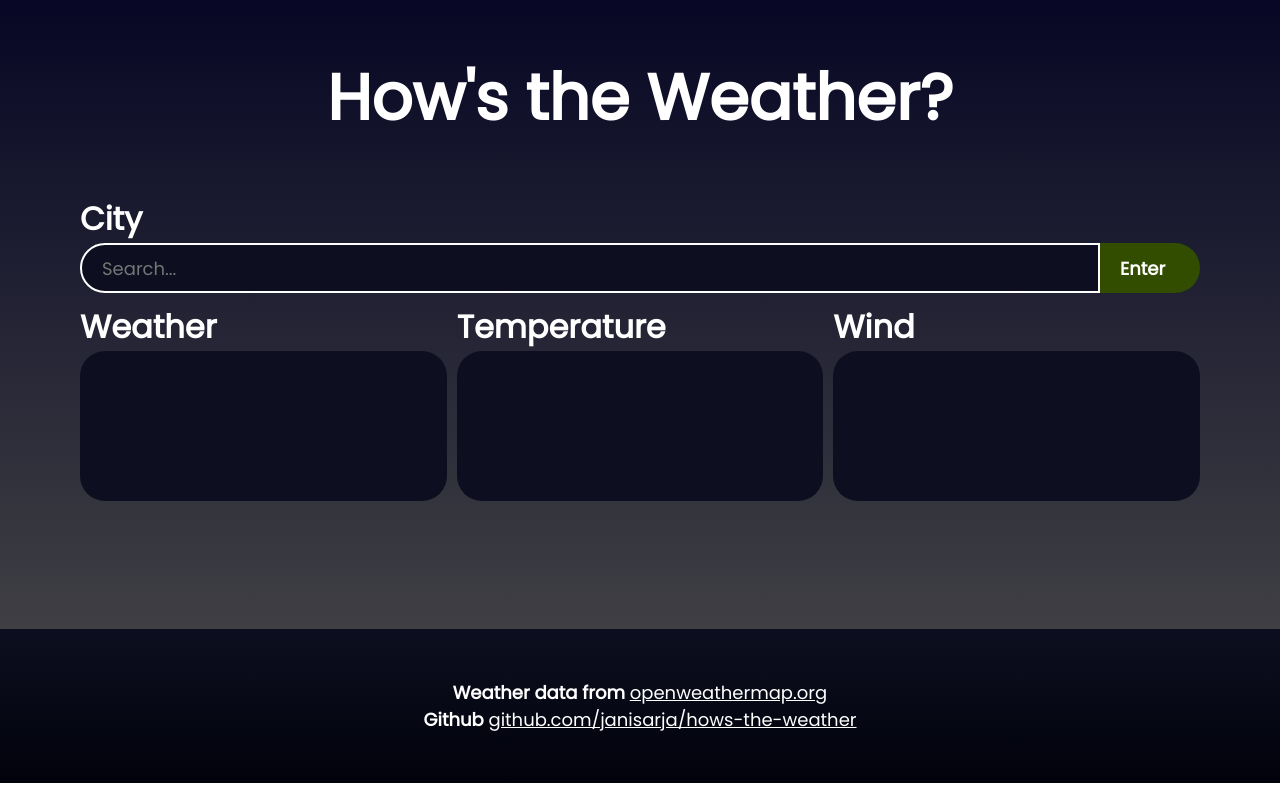
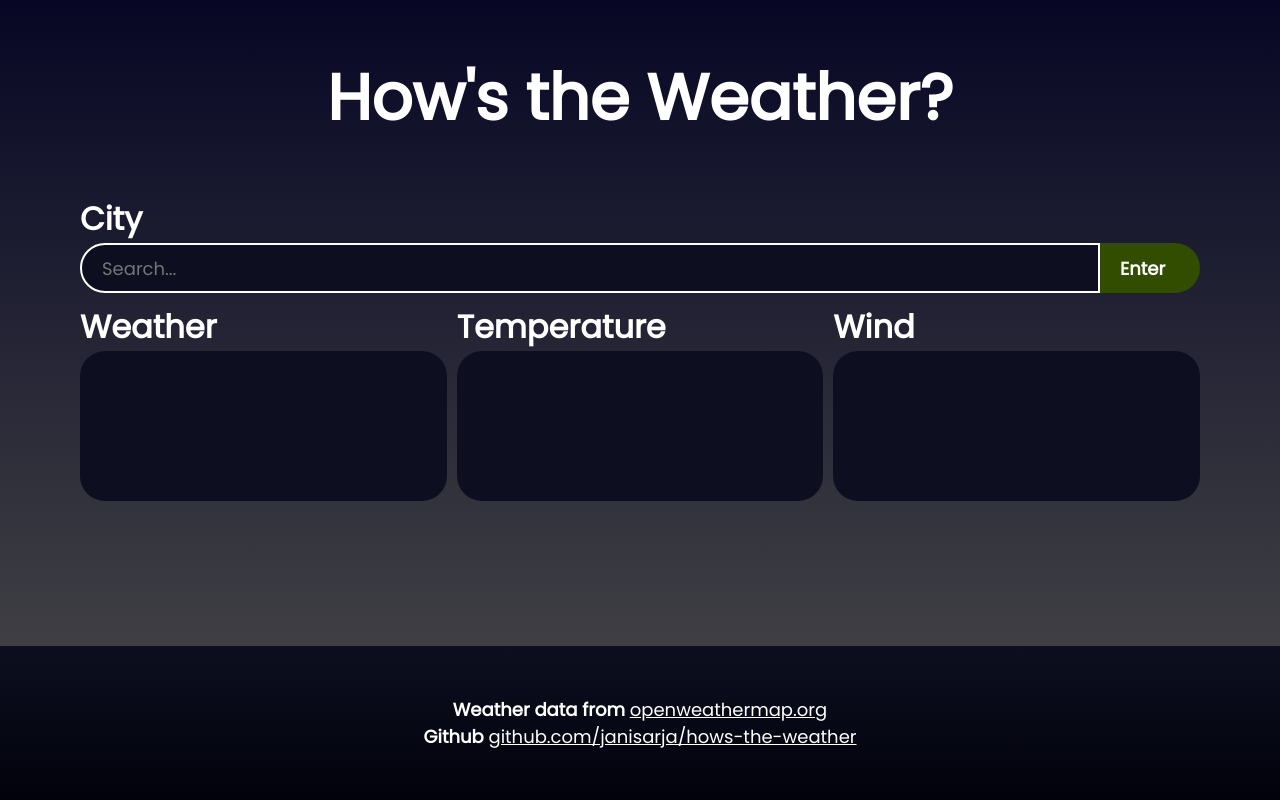
Before and after one commit to janisarja/hows-the-weather, a React (Create React App) app: page / in a window 1280 px wide. Built offline with nearby package versions, Linux system fonts and the light colour scheme.

Commit message:
Fix empty space under footer

```diff
--- a/src/App.css
+++ b/src/App.css
@@ -7,7 +7,7 @@
 
 .gradient__bg {
   background: linear-gradient(#070725, #3F3F44);
-  min-height: calc(100vh - 171px);
+  min-height: calc(100vh - 154px);
 }
 
 h1 {
```
